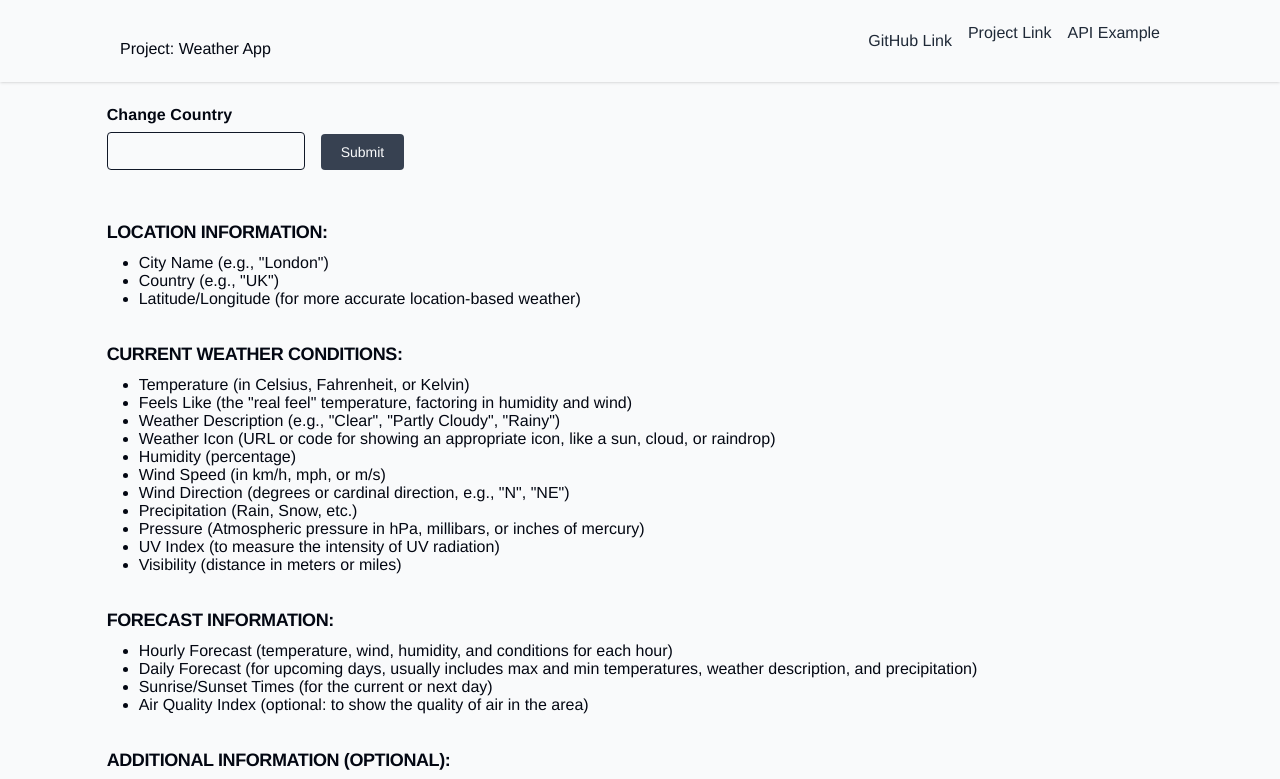
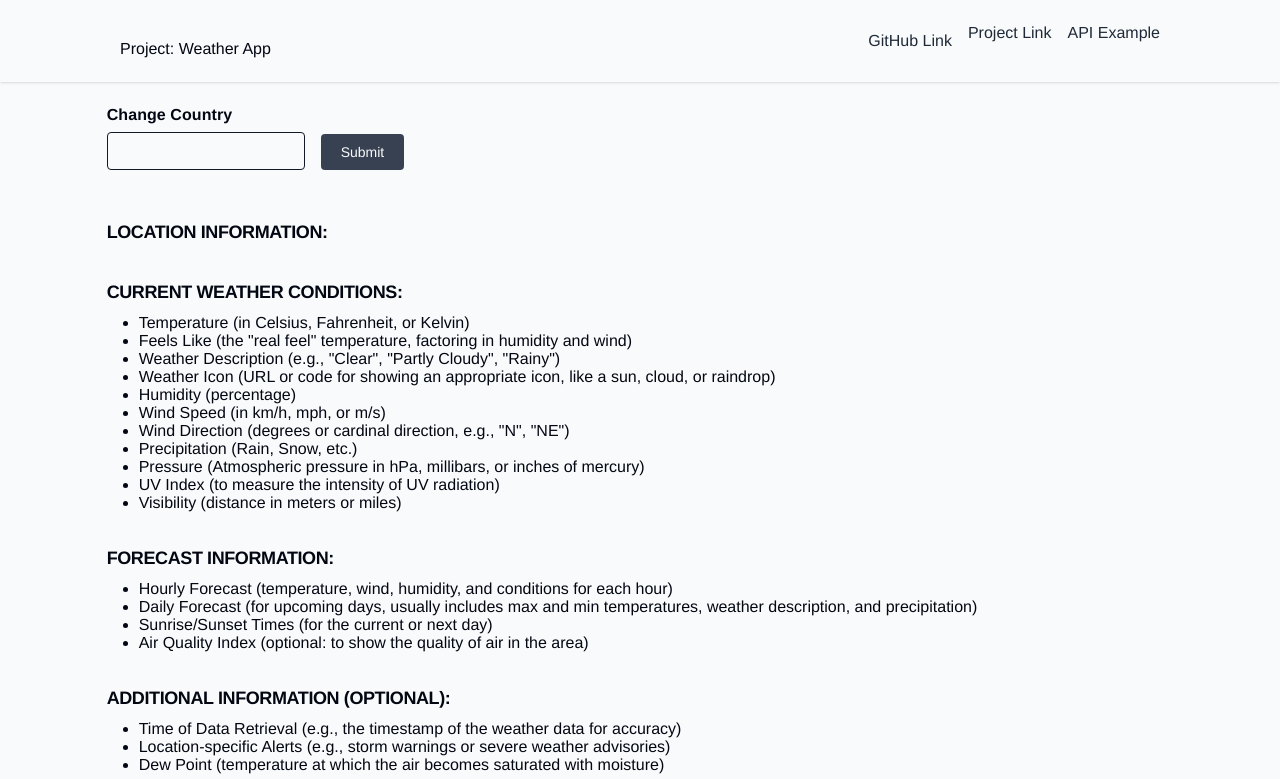
Before and after one commit to Justin-Bento/node-path-javascript-weather-app, a website built with webpack: page src/template.html in a window 1280 px wide. Shown: the top 779 px of the page. Built offline with nearby package versions, Linux system fonts and the light colour scheme; no server answers.

Commit message:
Removed the list elements

```diff
--- a/src/template.html
+++ b/src/template.html
@@ -44,13 +44,7 @@
       </form>
       <section class="location-infromation">
         <h1 class="heading">Location Information:</h1>
-        <ul class="country-address">
-          <li class="">City Name (e.g., "London")</li>
-          <li class="">Country (e.g., "UK")</li>
-          <li class="">
-            Latitude/Longitude (for more accurate location-based weather)
-          </li>
-        </ul>
+        <ul class="country-address"></ul>
       </section>
       <section class="curent-weather-conditions">
         <h2 class="heading">Current Weather Conditions:</h2>
```
